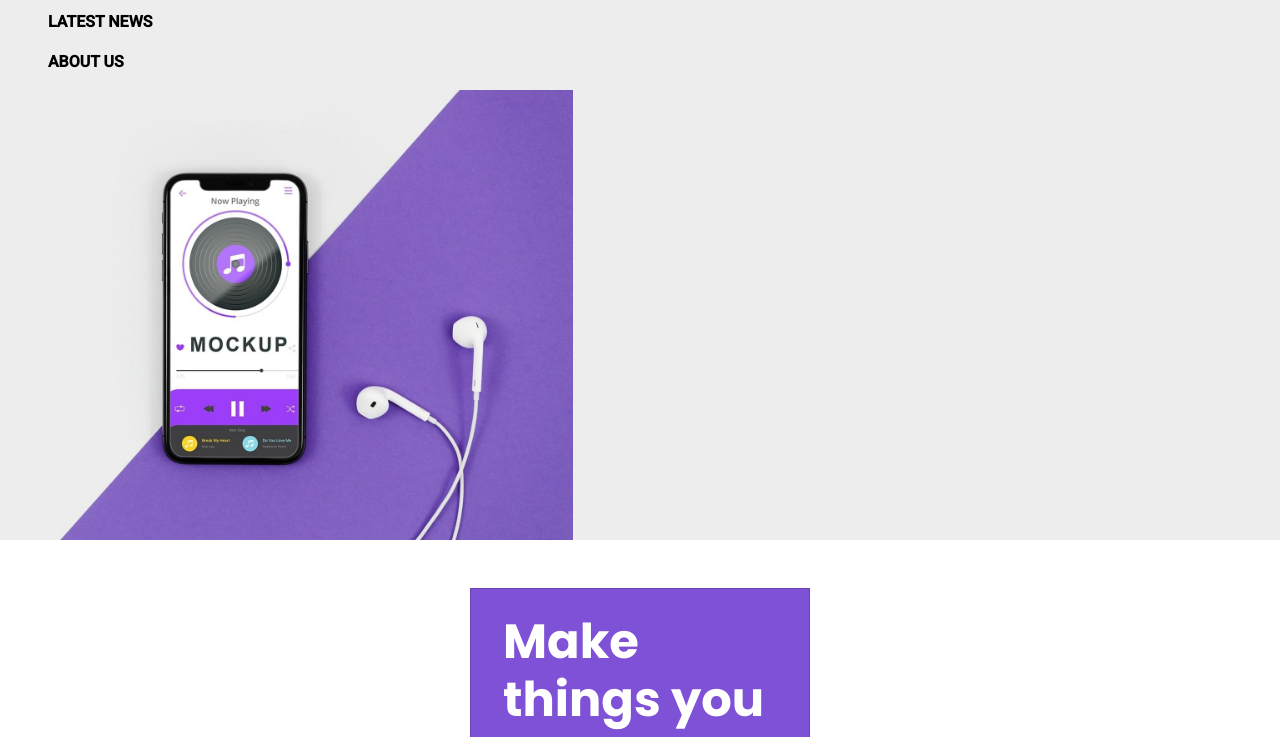
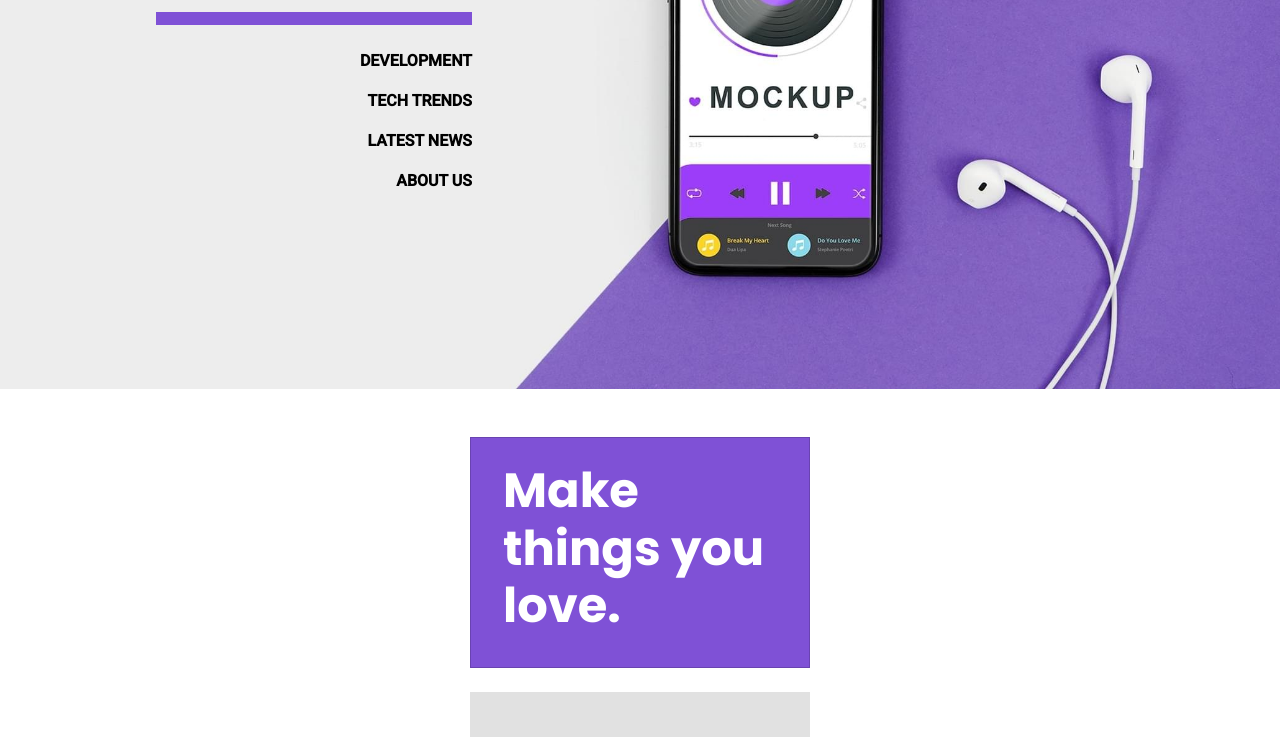
Before and after one commit to dang1707vu/nicepage2, a website: page index.html in a window 1280 px wide. Shown: the part 373-1110 px from the top of the page. Drawn offline with nearby package versions, Linux system fonts and the light colour scheme.

Commit message:
responsitivity test hero

```diff
--- a/index.html
+++ b/index.html
@@ -47,26 +47,27 @@
   </nav>
 
   <!-- Hero Section -->
-  <section class="hero bg-light text-black pt-3">
-    <div class="containerHero ms-5">
+  <section class="hero bg-light text-black" style="max-height: 671px;">
+    <div class="containerHero">
         <div class="row">
-            <div class="col-xs-12">
-                <h2 class="fw-bolder display-4 mb-4">
+            <div class="col-xs-12 col-sm-8 col-md-6 rowHero">
+                <h2 class="fw-bolder display-4">
                     <strong>Mobile application development</strong>
                 </h2>
                 <h5>
                     Image from <span class="border-bottom border-3 border-primary">Freepik</span>
                 </h5>
-                <div class="col-8 borderH border-primary mb-5"></div>
-                <div class="row fw-bolder">
-                    <p>DEVELOPMENT</p>
+                <div class="col-8 col-xs-8 col-sm-8 col-md-12 borderH border-primary"></div>
+                <div class="row heroParagraph fw-bolder">
+                    <p class="pt-4">DEVELOPMENT</p>
                     <p>TECH TRENDS</p>
                     <p>LATEST NEWS</p>
                     <p>ABOUT US</p>
                 </div>
             </div>
-              <div class="col-12 p-0 m-0">
-              <img src="/images/bg-hero.jpg" class="heroImg" alt=""></div>
+            <div class="col-12 col-md-6">
+              <img src="/images/bg-hero.jpg" class="heroImg img-flui" style="max-height: 671px;">
+            </div>
         </div>
     </div>
 </section>
@@ -74,7 +75,7 @@
 
 <!-- Workout Section -->
 <section class="workout mt-5">
-  <div class="container-fluid">
+  <div class="container">
     <div class="row">
       <div class="card rounded-0 bg-primary text-white p-4">
         <h1 class="display-5 ps-2">Make things you love.</h1>
@@ -89,8 +90,6 @@
       </div>
     </div>
     <p class="mt-4">Image from <u class="text-danger">Freepik</u></p>
-  </div>
-    </div>
   </div>
 </section>
 
--- a/main.scss
+++ b/main.scss
@@ -50,7 +50,11 @@ p {
 
 
 //Hero Section
-
+.rowHero {
+    width: 340px;
+    margin-left: auto;
+    margin-right: auto;
+}
 .borderH {
     margin-top: 20px;
     border-style: solid;
@@ -59,13 +63,45 @@ p {
 }
 
 .heroImg {
-    height: 450px;
-    background-size: contain;
+    height: 100%;
+    background-size: cover;
     background-repeat: no-repeat;
     background-position: bottom right;
     object-fit: cover;
-    background-attachment: inherit;
+    float: right;
 }
+
+.rowHero {
+    padding-top: 40px;
+}
+
+// @media screen and (max-width: 430px) {
+// }
+
+// @media screen and (max-width: 605px) {
+
+// }
+
+@media screen and (min-width: 768px) {
+    .heroParagraph {
+        text-align: right;
+    }
+}
+
+// @media screen and (max-width: 922px) {
+//     .heroImg {
+//         height: 600px;
+//     }
+//     .hero {
+//         height: 600px;
+//     }
+// }
+
+// @media screen and (max-width: 1127px) {
+//     .heroImg {
+
+//     }
+// }
 
 //Workout
 .workout {
@@ -94,12 +130,20 @@ p {
 }
 
 .ad {
-    height: 55vh;
+    height: 587px;
 }
 
 .fsH1 {
     font-size: 70px;
 }
+
+
+@media screen and (min-width:349px) {
+    .workout {
+        padding-top: 0px;
+    }
+}
+
 
 //Gallerie
 .pillar {
```
Also changed, not shown: style.css, 1 other file.
